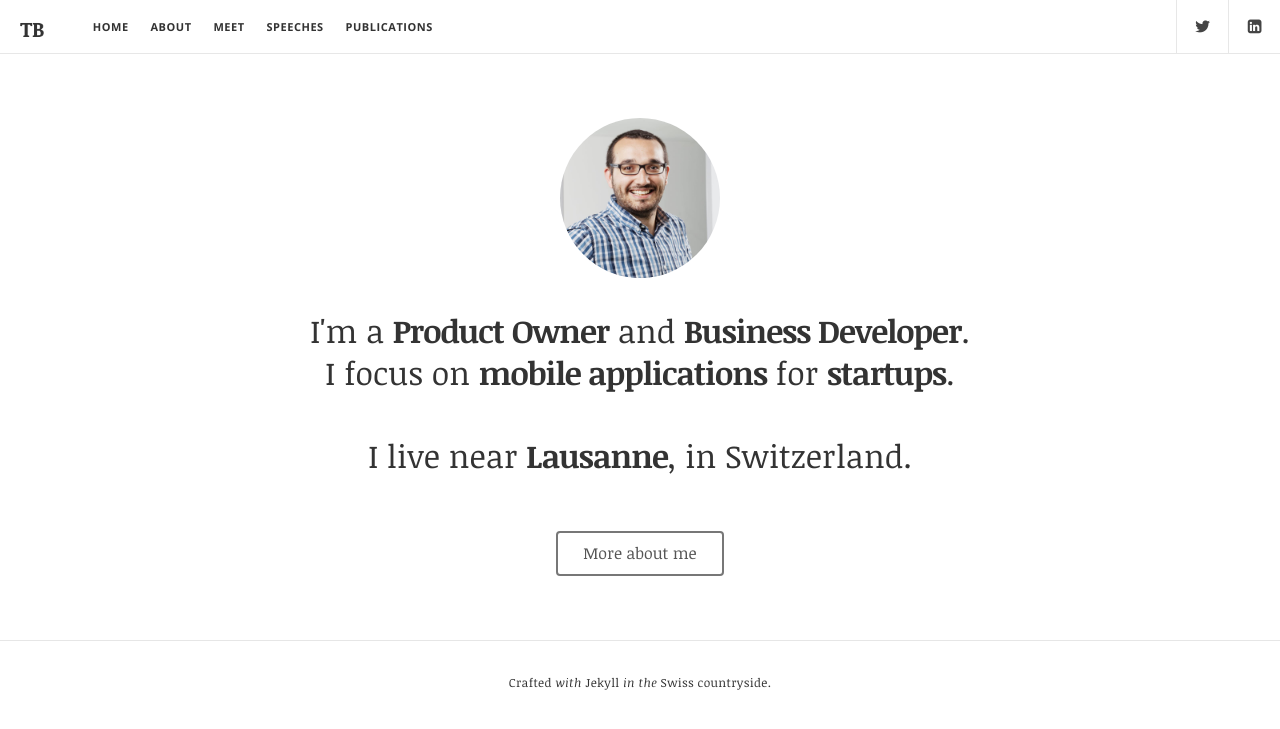
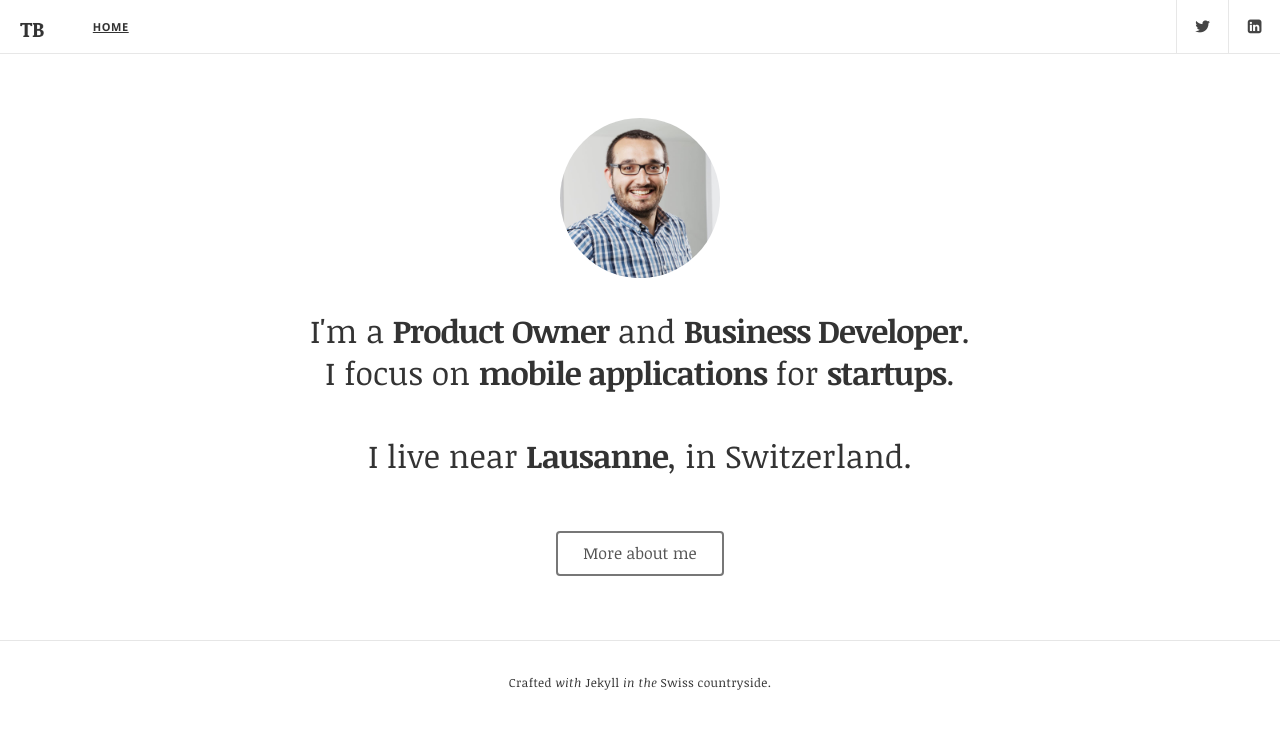
Before and after one commit to skeud/skeud.github.io, a Jekyll site: the page built from index.html, in a window 1280 px wide. Shown: the top 729 px of the page. Built offline with Jekyll 4.4.1, drawn with Linux system fonts in a browser that asks for light colours.

Commit message:
Add automatic menu generation w/ order sorting

```diff
--- a/_layouts/default.html
+++ b/_layouts/default.html
@@ -51,21 +51,16 @@
 					<a class="menu-toggle toggle-link"></a>
 					<div class="nav-menu">
 						<ul id="nav" class="menu-custom vs-nav">
-							<li class="menu-item menu-item-type-custom menu-item-object-custom menu-item-home current-menu-ancestor">
-								<a href="/">HOME</a>
+						{% assign pages = site.pages | sort: "order" %}
+						{% for p in pages %}
+							{% assign current-menu = "" %}
+							{% if p.url == page.url %}
+								{% assign current-menu = " current-menu-item" %}
+							{% endif %}
+							<li class="{{ "menu-item menu-item-type-custom menu-item-object-custom" | append: current-menu }}">
+								<a href="{{ p.url }}">{{ p.menu }}</a>
 							</li>
-							<li class="menu-item menu-item-type-custom menu-item-object-custom">
-								<a href="/about/">ABOUT</a>
-							</li>
-							<li class="menu-item menu-item-type-custom menu-item-object-custom">
-								<a href="/meet/">MEET</a>
-							</li>
-							<li class="menu-item menu-item-type-custom menu-item-object-custom">
-								<a href="/speeches/">SPEECHES</a>
-							</li>
-							<li class="menu-item menu-item-type-custom menu-item-object-custom">
-								<a href="/publications/">PUBLICATIONS</a>
-							</li>
+						{% endfor %}
 						</ul>
 					</div>
 				</nav>
--- a/index.html
+++ b/index.html
@@ -1,6 +1,8 @@
 ---
 layout: default
 title: Product Owner and Business Developer
+menu: HOME
+order: 1
 ---
 <div id="main" class="site-main">
 	<div id="primary" class="content-area">
```
